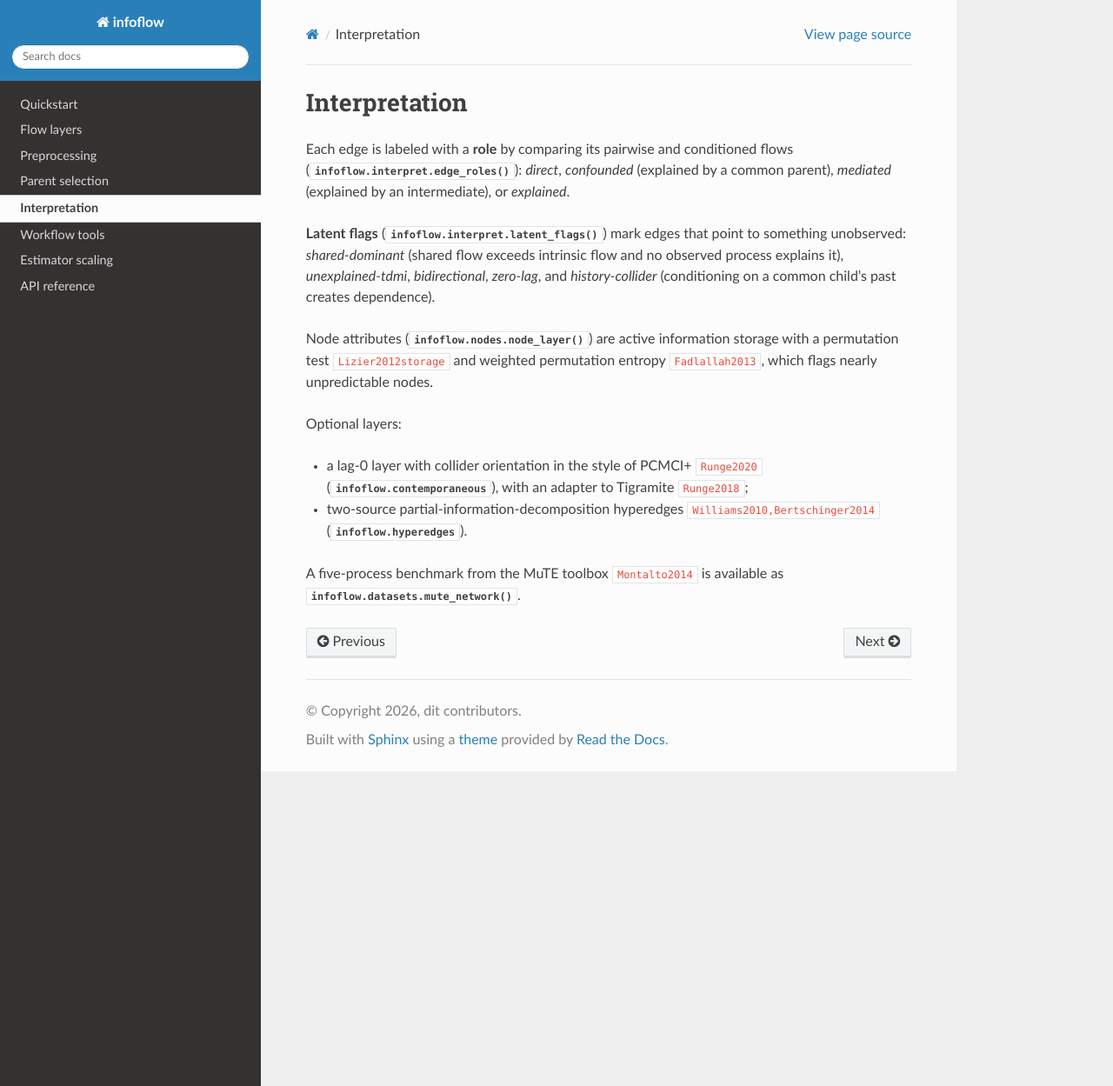
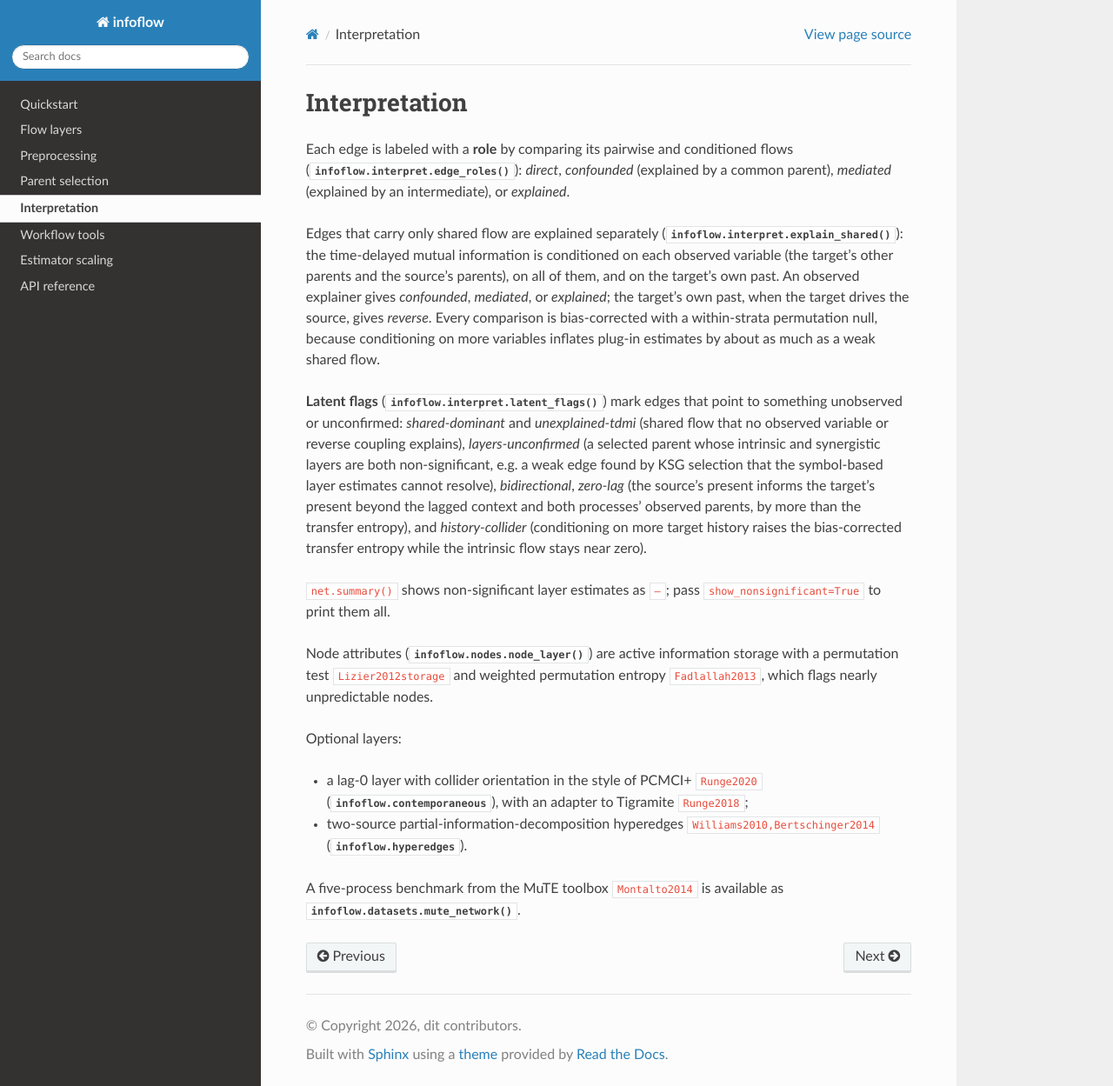
Before and after one commit to dit/infoflow, a Sphinx documentation site: the page built from docs/interpretation.rst, in a window 1280 px wide and 1249 px high. Shown: the whole window at 87% size. Built offline with Sphinx 7.4.7 and the Read the Docs theme 3.1.0, drawn with Linux system fonts in a browser that asks for light colours; pages that are not in the unit, such as notebooks, are missing from menus; the version number could not be read and is left out; cross-references to code outside the pages are shown as plain code.

Commit message:
Layers respect the TE bound on shared-only candidates; flag parents with unconfirmed layers; restore interpretation docs
Co-authored-by: Cursor <cursoragent@cursor.com>

```diff
--- a/docs/interpretation.rst
+++ b/docs/interpretation.rst
@@ -5,11 +5,28 @@ Each edge is labeled with a **role** by comparing its pairwise and conditioned
 flows (:func:`infoflow.interpret.edge_roles`): *direct*, *confounded* (explained by
 a common parent), *mediated* (explained by an intermediate), or *explained*.
 
+Edges that carry only shared flow are explained separately
+(:func:`infoflow.interpret.explain_shared`): the time-delayed mutual information is
+conditioned on each observed variable (the target's other parents and the
+source's parents), on all of them, and on the target's own past. An observed
+explainer gives *confounded*, *mediated*, or *explained*; the target's own past,
+when the target drives the source, gives *reverse*. Every comparison is
+bias-corrected with a within-strata permutation null, because conditioning on
+more variables inflates plug-in estimates by about as much as a weak shared flow.
+
 **Latent flags** (:func:`infoflow.interpret.latent_flags`) mark edges that point to
-something unobserved: *shared-dominant* (shared flow exceeds intrinsic flow and no
-observed process explains it), *unexplained-tdmi*, *bidirectional*, *zero-lag*,
-and *history-collider* (conditioning on a common child's past creates
-dependence).
+something unobserved or unconfirmed: *shared-dominant* and *unexplained-tdmi*
+(shared flow that no observed variable or reverse coupling explains),
+*layers-unconfirmed* (a selected parent whose intrinsic and synergistic layers are
+both non-significant, e.g. a weak edge found by KSG selection that the symbol-based
+layer estimates cannot resolve), *bidirectional*, *zero-lag* (the source's present
+informs the target's present beyond the lagged context and both processes' observed
+parents, by more than the transfer entropy), and *history-collider* (conditioning on
+more target history raises the bias-corrected transfer entropy while the intrinsic
+flow stays near zero).
+
+``net.summary()`` shows non-significant layer estimates as ``–``; pass
+``show_nonsignificant=True`` to print them all.
 
 Node attributes (:func:`infoflow.nodes.node_layer`) are active information storage
 with a permutation test :cite:`Lizier2012storage` and weighted permutation entropy
```
Also changed, not shown: docs/layers.rst (+7 -0 lines), 3 other files.
